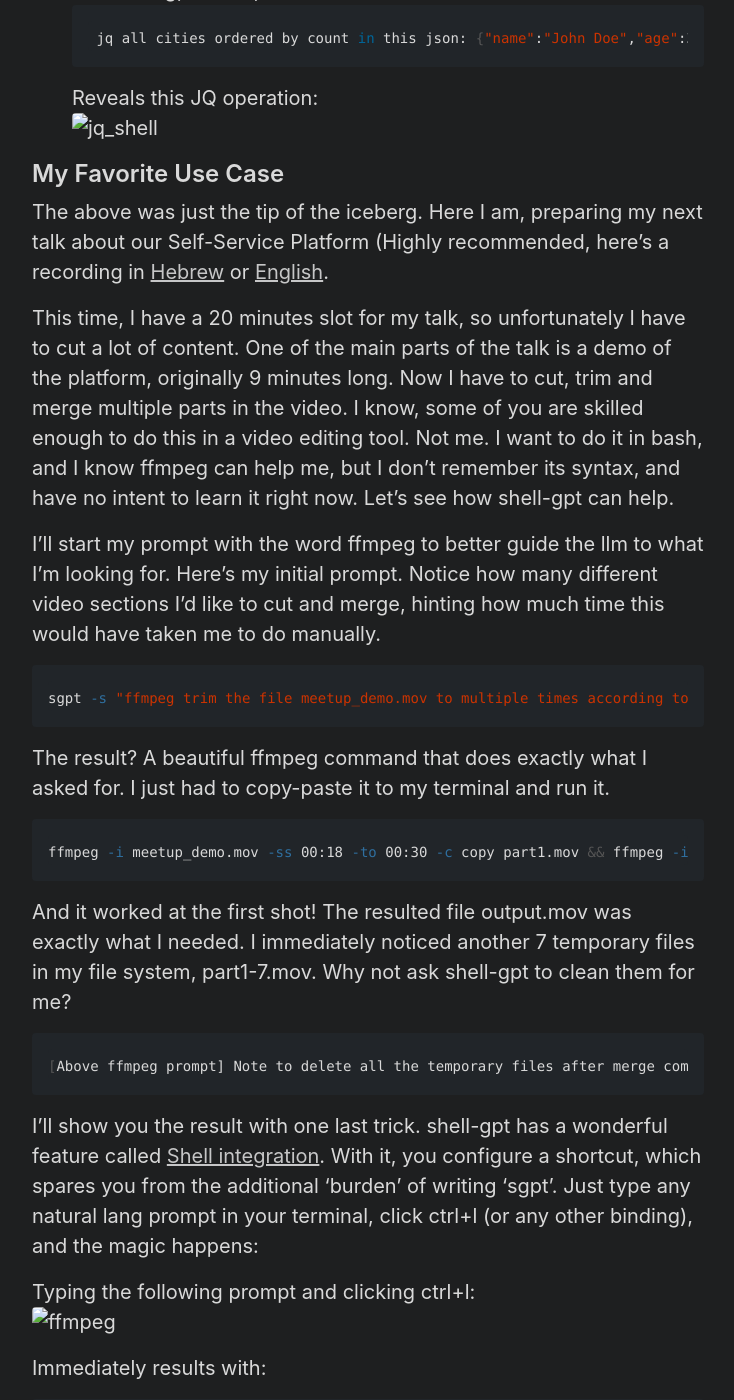
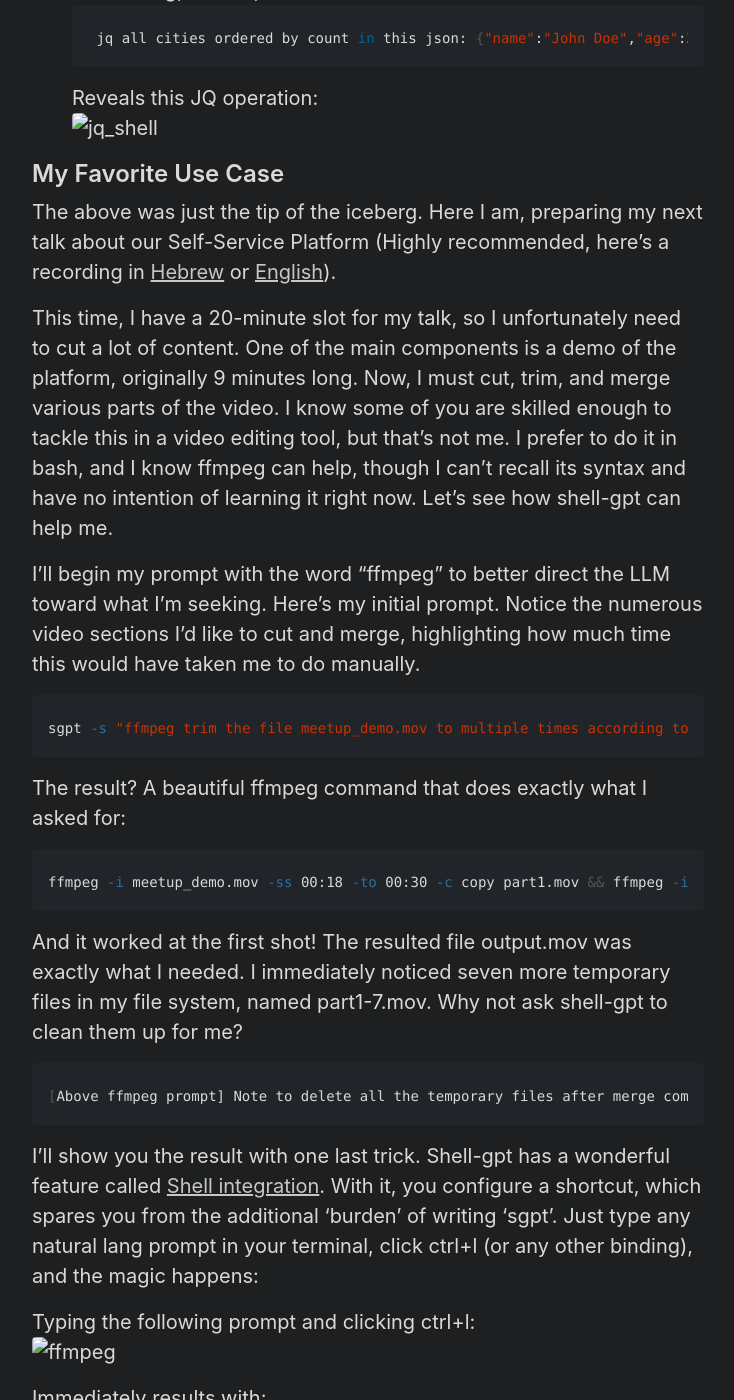
Before and after one commit to ofirsharony/ofirsharony.github.io, a Jekyll site: the page built from _posts/2024-11-08-sgpt.md, in a window 1280 px wide and 1400 px high, scrolled down 1812 px. Shown: the whole window, without its empty margins (272-1006 px from the left). Built offline with Jekyll 4.4.1, drawn with Linux system fonts in a browser that asks for light colours.

Commit message:
update text

````diff
--- a/_posts/2024-11-08-sgpt.md
+++ b/_posts/2024-11-08-sgpt.md
@@ -65,31 +65,30 @@ Here are a few ways I found extremely useful:
 ## My Favorite Use Case
 
 The above was just the tip of the iceberg.
-Here I am, preparing my next talk about our Self-Service Platform (Highly recommended, here's a recording in [Hebrew](https://www.youtube.com/watch?v=g2QXESqjHVM) or [English](https://www.youtube.com/watch?v=pNiXGw-LLZc&t=2s).
+Here I am, preparing my next talk about our Self-Service Platform (Highly recommended, here's a recording in [Hebrew](https://www.youtube.com/watch?v=g2QXESqjHVM) or [English](https://www.youtube.com/watch?v=pNiXGw-LLZc&t=2s)).
 
-This time, I have a 20 minutes slot for my talk, so unfortunately I have to cut a lot of content.
-One of the main parts of the talk is a demo of the platform, originally 9 minutes long. Now I have to cut, trim and merge multiple parts in the video.
-I know, some of you are skilled enough to do this in a video editing tool. Not me. I want to do it in bash, and I know ffmpeg can help me, but I don't remember its syntax, and have no intent to learn it right now.
-Let's see how shell-gpt can help.
+This time, I have a 20-minute slot for my talk, so I unfortunately need to cut a lot of content. One of the main components is a demo of the platform, originally 9 minutes long. Now, I must cut, trim, and merge various parts of the video.
+I know some of you are skilled enough to tackle this in a video editing tool, but that's not me. I prefer to do it in bash, and I know ffmpeg can help, though I can't recall its syntax and have no intention of learning it right now.
+Let's see how shell-gpt can help me.
 
-I'll start my prompt with the word ffmpeg to better guide the llm to what I'm looking for.
-Here's my initial prompt. Notice how many different video sections I'd like to cut and merge, hinting how much time this would have taken me to do manually.
+I'll begin my prompt with the word "ffmpeg" to better direct the LLM toward what I'm seeking.
+Here’s my initial prompt. Notice the numerous video sections I’d like to cut and merge, highlighting how much time this would have taken me to do manually.
 
 ```bash
 sgpt -s "ffmpeg trim the file meetup_demo.mov to multiple times according to these timeframes, then merge the created sections together. Preserve output format. Sections to cut and merge: 00:18-00:30, 01:50-02:17, 03:05-04:44, 05:19-05:56, 06:12-06:30, 06:56-07:40, 08:04-08:12."
 ```
 
-The result? A beautiful ffmpeg command that does exactly what I asked for. I just had to copy-paste it to my terminal and run it.
+The result? A beautiful ffmpeg command that does exactly what I asked for:
 ```bash
 ffmpeg -i meetup_demo.mov -ss 00:18 -to 00:30 -c copy part1.mov && ffmpeg -i meetup_demo.mov -ss 01:50 -to 02:17 -c copy part2.mov && ffmpeg -i meetup_demo.mov -ss 03:05 -to 04:44 -c copy part3.mov && ffmpeg -i meetup_demo.mov -ss 05:19 -to 05:56 -c copy part4.mov && ffmpeg -i meetup_demo.mov -ss 06:12 -to 06:30 -c copy part5.mov && ffmpeg -i meetup_demo.mov -ss 06:56 -to 07:40 -c copy part6.mov && ffmpeg -i meetup_demo.mov -ss 08:04 -to 08:12 -c copy part7.mov && ffmpeg -f concat -safe 0 -i <(for f in part*.mov; do echo "file '$PWD/$f'"; done) -c copy output.mov
 ```
 
-And it worked at the first shot! The resulted file output.mov was exactly what I needed. I immediately noticed another 7 temporary files in my file system, part1-7.mov. Why not ask shell-gpt to clean them for me?
+And it worked at the first shot! The resulted file output.mov was exactly what I needed. I immediately noticed seven more temporary files in my file system, named part1-7.mov. Why not ask shell-gpt to clean them up for me?
 ```bash
 [Above ffmpeg prompt] Note to delete all the temporary files after merge completes
 ```
 
-I'll show you the result with one last trick. shell-gpt has a wonderful feature called [Shell integration](https://github.com/TheR1D/shell_gpt/tree/1.4.4?tab=readme-ov-file#shell-integration).
+I'll show you the result with one last trick. Shell-gpt has a wonderful feature called [Shell integration](https://github.com/TheR1D/shell_gpt/tree/1.4.4?tab=readme-ov-file#shell-integration).
 With it, you configure a shortcut, which spares you from the additional 'burden' of writing 'sgpt'. Just type any natural lang prompt in your terminal, click ctrl+l (or any other binding), and the magic happens:
 
 Typing the following prompt and clicking ctrl+l:
````
